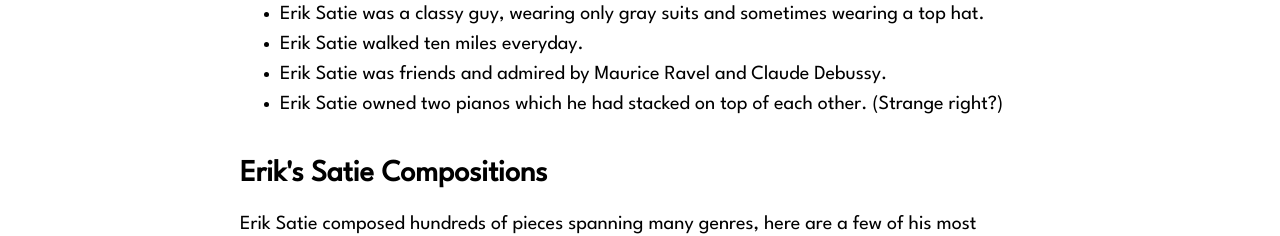
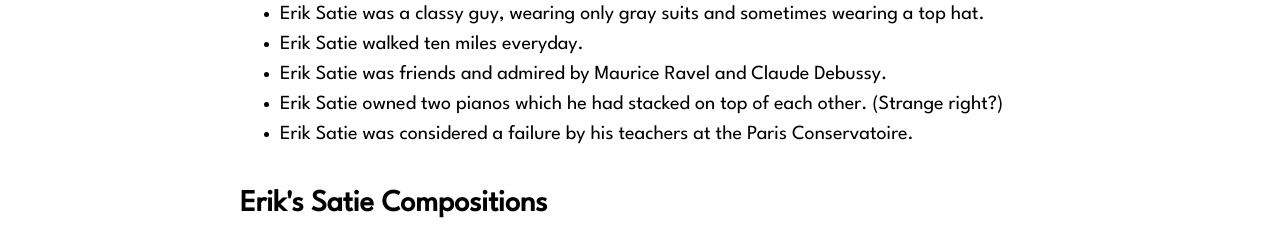
Before and after one commit to Jordan-Bruno/web-development-test, a plain HTML site: page index.html in a window 1280 px wide. Shown: the part 554-790 px from the top of the page. Drawn offline with Linux system fonts and the light colour scheme.

Commit message:
Update index.html

```diff
--- a/index.html
+++ b/index.html
@@ -32,6 +32,7 @@
 			<li>Erik Satie walked ten miles everyday.</li>
 			<li>Erik Satie was friends and admired by Maurice Ravel and Claude Debussy.</li>
 			<li>Erik Satie owned two pianos which he had stacked on top of each other. (Strange right?)</li>
+			<li>Erik Satie was considered a failure by his teachers at the Paris Conservatoire.</li>
 		</ul>
 
 		<!-- Compositions -->
```
